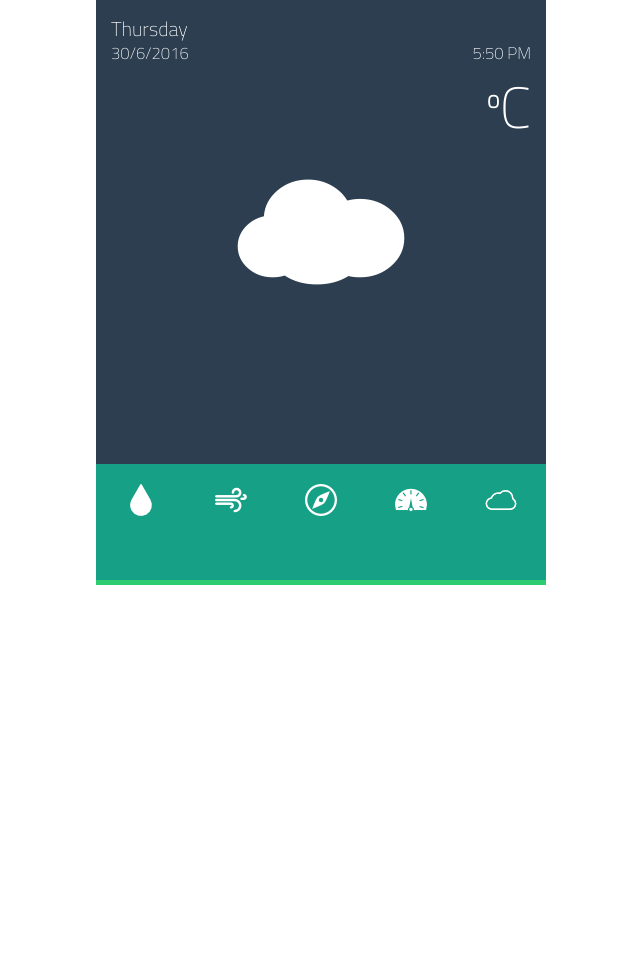
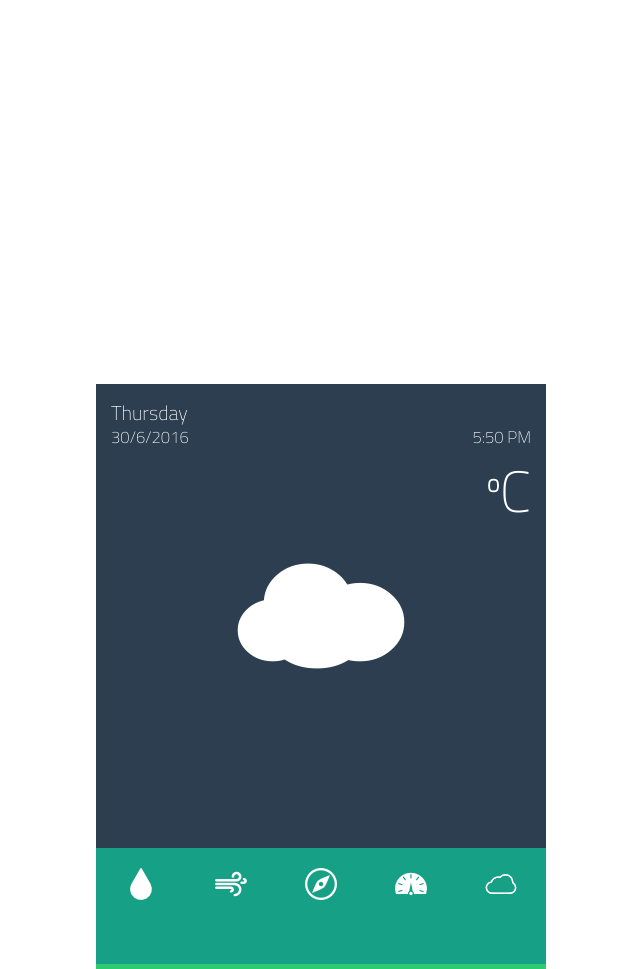
Before and after one commit to Noor0/what-sUP, a plain HTML site: page index.html in a window 1280 px wide. Shown: the whole page, without its empty margins (319-959 px from the left). Before the commit the page ends 800 px from the top, so only its background shows below. Drawn offline with Linux system fonts and the light colour scheme.

Commit message:
Update style.css

```diff
--- a/style.css
+++ b/style.css
@@ -2,7 +2,7 @@ body{
 	background-color:white;
 	font-family: 'Titillium Web', sans-serif;
 	color: white;
-	padding:0px;
+	padding:30% 0px 0px 0px;
 	margin: 0px;
 }
 
```
